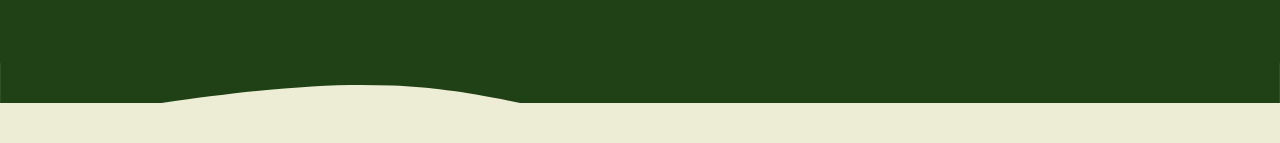
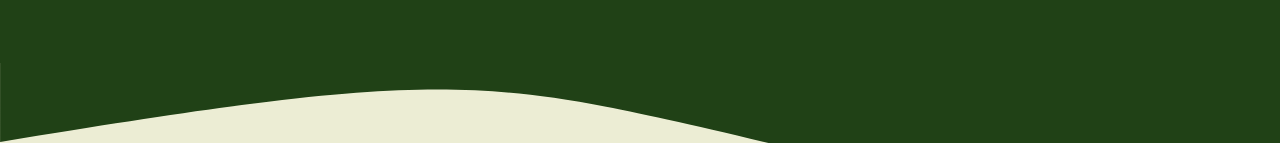
Before and after one commit to maud-genetet/CafePierre, a plain HTML site: page index.html in a window 1280 px wide. Shown: the part 657-800 px from the top of the page. Drawn offline with Linux system fonts and the light colour scheme.

Commit message:
correction

```diff
--- a/header.css
+++ b/header.css
@@ -38,7 +38,6 @@ header {
 .separation {
     background-color: #ecedd4;
     width: 100%;
-    height: 5vh;
     background-repeat: no-repeat;
 }
 
--- a/pageGraphe.css
+++ b/pageGraphe.css
@@ -11,4 +11,5 @@
     background-size: cover;
     background-repeat: repeat-x;
     width: 100vw;
+    height: 5vh;
 }
```
Also changed, not shown: CO2.html (+2 -0 lines).
